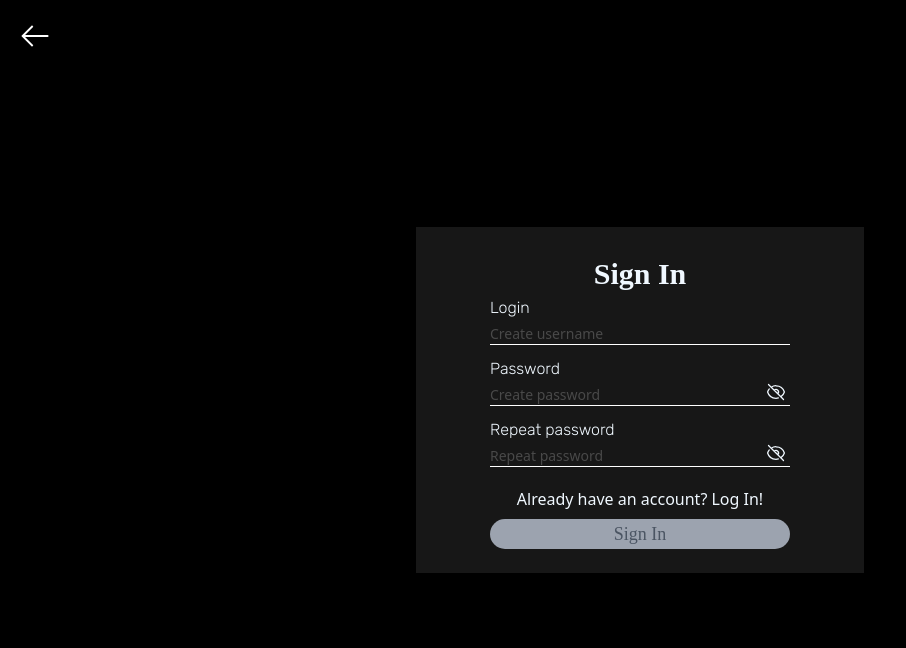
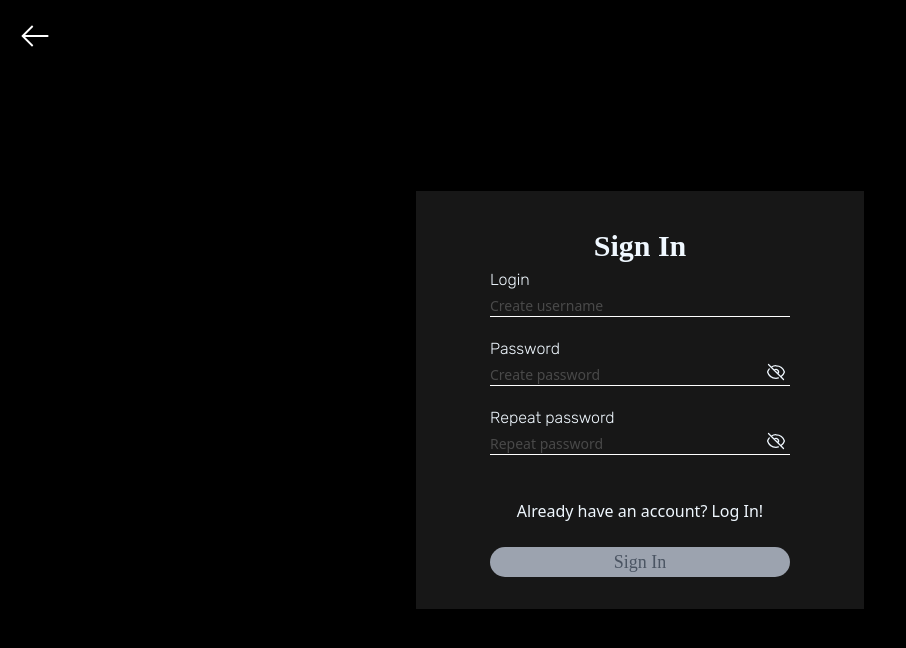
Before and after one commit to mejzerVitaliy/MinimalMind_v2_CLIENT, a Next.js app: page /signIn in a window 1280 px wide. Shown: the top 648 px of the page, without its empty margins (0-906 px from the left). Built offline with nearby package versions, Linux system fonts and the light colour scheme; a web font is replaced by a local one.

Commit message:
fix styles of forms

```diff
--- a/src/components/organisms/BurgerMenu.tsx
+++ b/src/components/organisms/BurgerMenu.tsx
@@ -18,8 +18,12 @@ const BurgerMenu = () => {
 
     const { data, isLoading, isError } = useGetUserByIdQuery(UserID || "", { skip: !UserID });
 
+    isLoading && (<div>Loader</div>)
+    isError && console.error('errrrrr00r')
+
     useEffect(() => {
         setUserID(Cookies.get('UserID') || null);
+        console.log(UserID);
     }, []);
 
 
--- a/src/components/organisms/LogInOrganism.tsx
+++ b/src/components/organisms/LogInOrganism.tsx
@@ -47,7 +47,7 @@ const LogInOrganism = () => {
     return (
         <section>
             <section className='w-full grid place-items-center'>
-                <div className=' flex flex-col text-left mb-3'>
+                <div className=' flex flex-col text-left mb-5'>
                     <H3>Login</H3>
                     <FormInput
                         error={!!errors.login}
@@ -60,7 +60,7 @@ const LogInOrganism = () => {
                     {errors.login && <P className="text-center text-red-600">{errors.login.message}</P>}
                 </div>
 
-                <div className=' flex flex-col text-left mb-3'>
+                <div className=' flex flex-col text-left mb-5'>
                     <H3>Password</H3>
                     <PasswordInput
                         error={!!errors.password}
@@ -72,7 +72,7 @@ const LogInOrganism = () => {
                     {errors.password && <P className="text-center text-red-600">{errors.password.message}</P>}
                 </div>
 
-                <Link href={'/signIn'} title='To SignIn page' className='hover:scale-105 transition-transform my-2 '>
+                <Link href={'/signIn'} title='To SignIn page' className='hover:scale-105 transition-transform my-6 '>
                     <P>Don't have an account? Sign In!</P>
                 </Link>
 
--- a/src/components/organisms/SignInOrganism.tsx
+++ b/src/components/organisms/SignInOrganism.tsx
@@ -53,7 +53,7 @@ const SignInOrganism: React.FC = () => {
     return (
         <section>
             <section className="w-full grid place-items-center">
-                <div className="flex flex-col text-left mb-3">
+                <div className="flex flex-col text-left mb-5">
                     <H3>Login</H3>
                     <FormInput
                         error={!!errors.login}
@@ -66,7 +66,7 @@ const SignInOrganism: React.FC = () => {
                     {errors.login && <P className="text-center text-red-600">{errors.login.message}</P>}
                 </div>
 
-                <div className=" w-min flex flex-col text-left mb-3">
+                <div className=" w-min flex flex-col text-left mb-5">
                     <H3>Password</H3>
                     <PasswordInput
                         error={!!errors.password}
@@ -82,7 +82,7 @@ const SignInOrganism: React.FC = () => {
                     {errors.password && !errors.login && <P className="text-center text-red-600 max-w-full">{errors.password.message}</P>}
                 </div>
 
-                <div className="flex flex-col text-left mb-3">
+                <div className="flex flex-col text-left mb-5">
                     <H3>Repeat password</H3>
                     <PasswordInput
                         error={!!errors.password2}
@@ -95,7 +95,7 @@ const SignInOrganism: React.FC = () => {
                     {errors.password2 && !errors.login && !errors.password && <P className="text-center text-red-600">{errors.password2.message}</P>}
                 </div>
 
-                <Link href={'/logIn'} title="To logIn page" className="hover:scale-105 transition-transform my-2">
+                <Link href={'/logIn'} title="To logIn page" className="hover:scale-105 transition-transform my-6">
                     <P>Already have an account? Log In!</P>
                 </Link>
             </section>
--- a/src/components/templates/LogInForm.tsx
+++ b/src/components/templates/LogInForm.tsx
@@ -12,7 +12,7 @@ import FormProvider from '../organisms/FormProvider'
 
 const LogInForm = () => {
     return (
-        <form className='w-[100%] sm:w-[50%] md:w-[45%] lg:w-[35%]  flex flex-col justify-evenly px-2 py-6  bg-[#1f1f1fc5] '>
+        <form className='w-[100%] sm:w-[50%] md:w-[45%] lg:w-[35%]  flex flex-col justify-evenly px-2 py-8  bg-[#1f1f1fc5] '>
             <H1 className='text-center'>Log In</H1>
             <FormProvider>
                 <LogInOrganism/>
--- a/src/components/templates/SignInForm.tsx
+++ b/src/components/templates/SignInForm.tsx
@@ -5,7 +5,7 @@ import SignInOrganism from '../organisms/SignInOrganism'
 
 const SignInForm = () => {
     return (
-        <form className='w-[100%] sm:w-[50%] md:w-[45%] lg:w-[35%]  flex flex-col justify-evenly px-2 py-6  bg-[#1f1f1fc5] '>
+        <form className='w-[100%] sm:w-[50%] md:w-[45%] lg:w-[35%]  flex flex-col justify-evenly px-2 py-8  bg-[#1f1f1fc5] '>
             <H1 className='text-center'>Sign In</H1>
             <FormProvider>
                 <SignInOrganism/>
```
